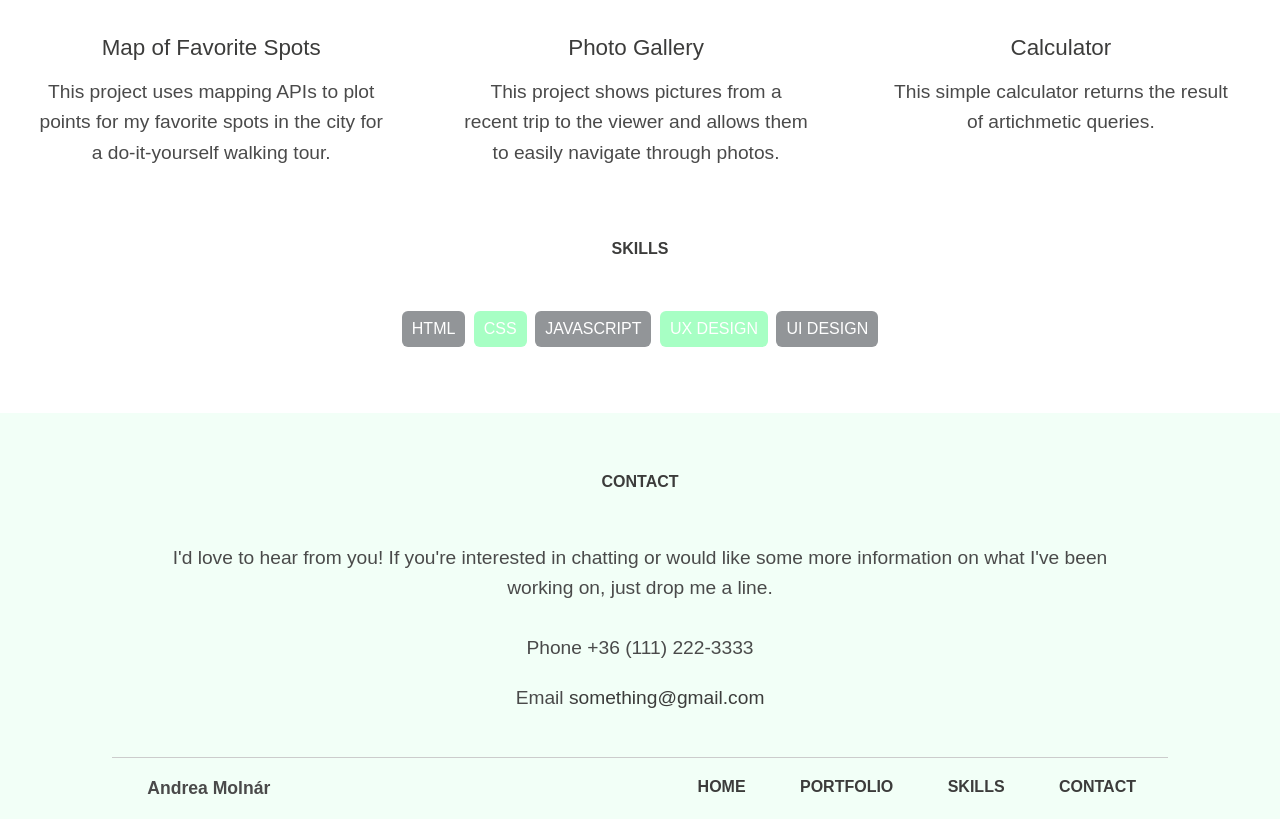
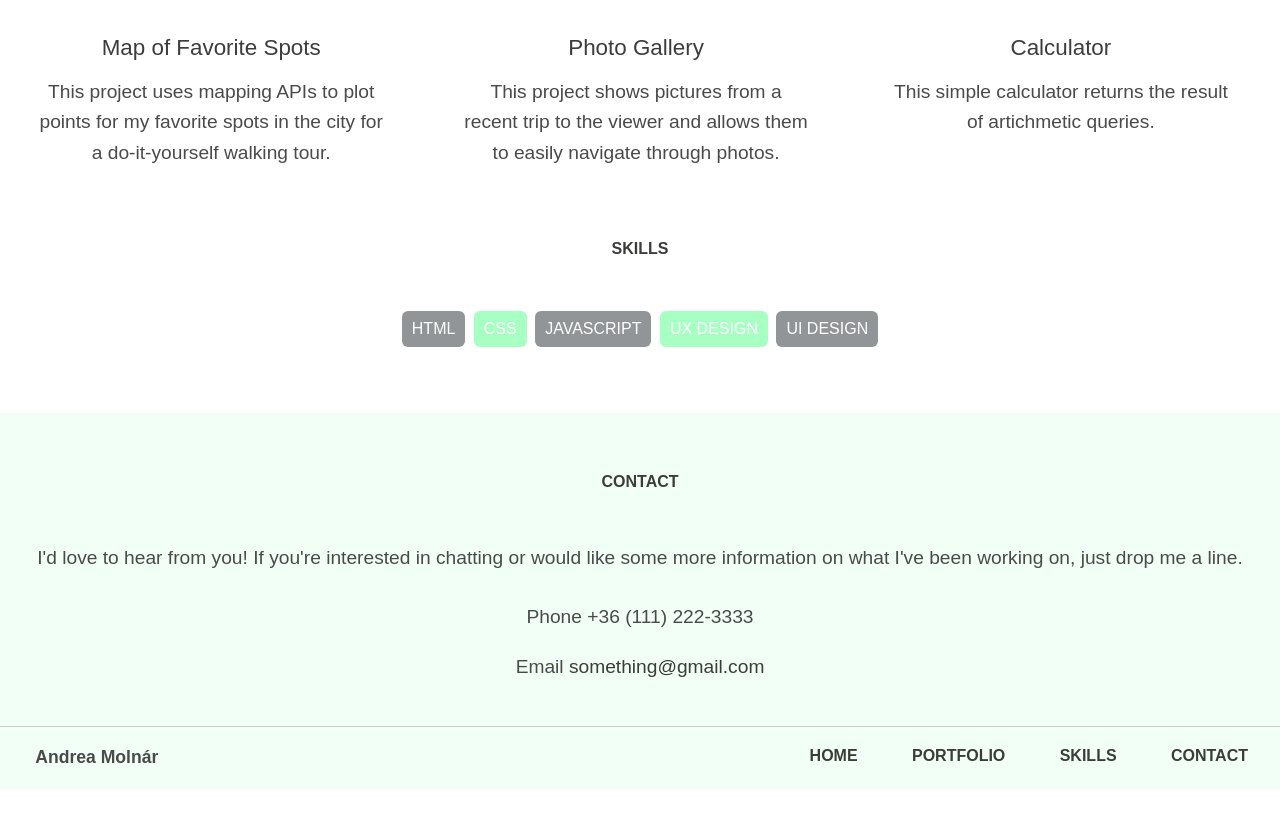
Before and after one commit to Andivagyoken/Techdegree-Project-2, a plain HTML site: page index.html in a window 1280 px wide. Shown: the part 999-1818 px from the top of the page. After the commit the page ends 1788 px from the top, so only its background shows below. Drawn offline with Linux system fonts and the light colour scheme.

Commit message:
Fixed footer padding in tablet & desktop view

```diff
--- a/css/styles.css
+++ b/css/styles.css
@@ -272,10 +272,6 @@ hr {
     vertical-align: top;
   }
 
-  .main-footer {
-    padding: 0em 7em;
-  }
-
   .footer-nav li {
     float: left;
     margin-left: 1.4em;
```
